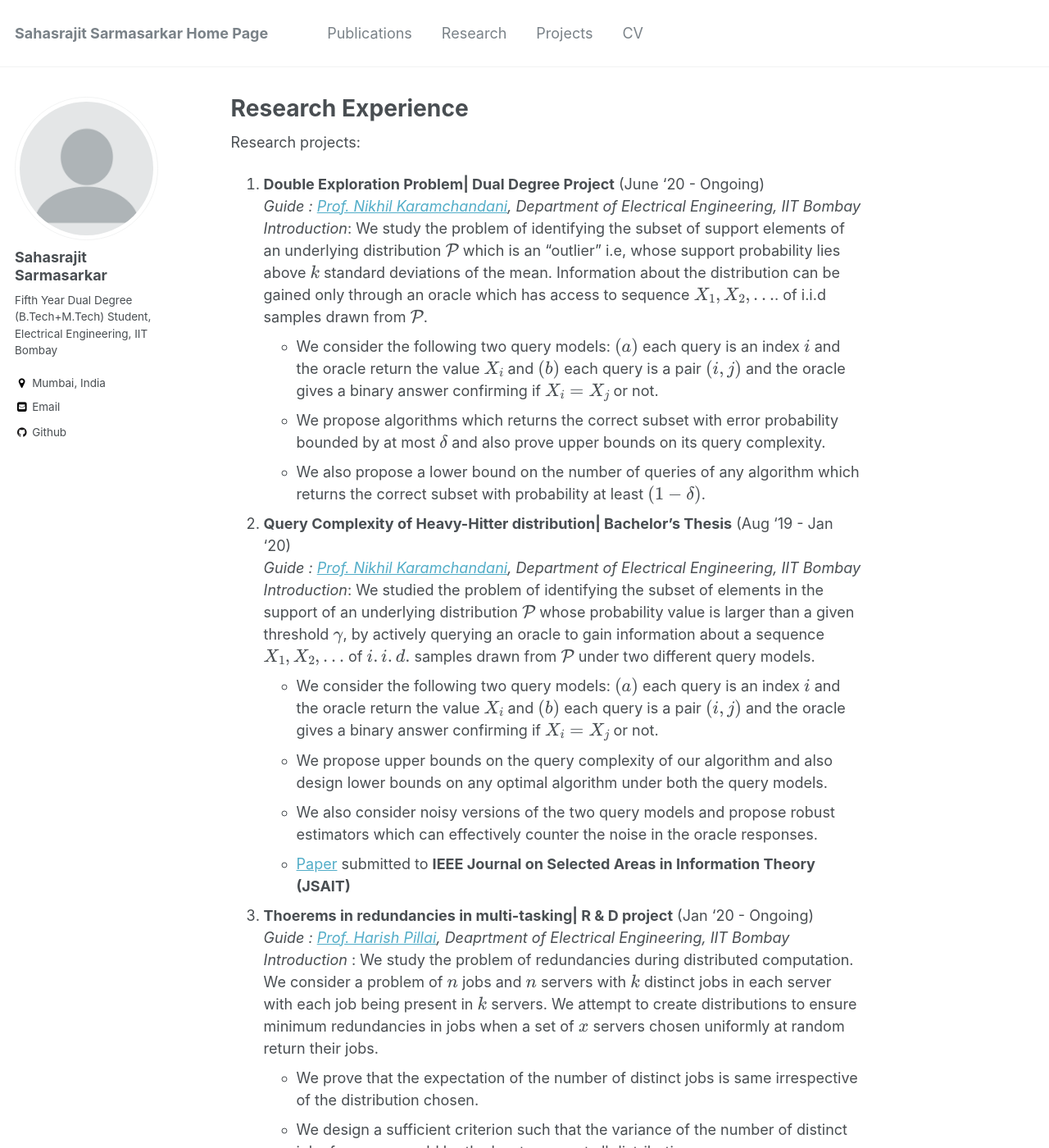
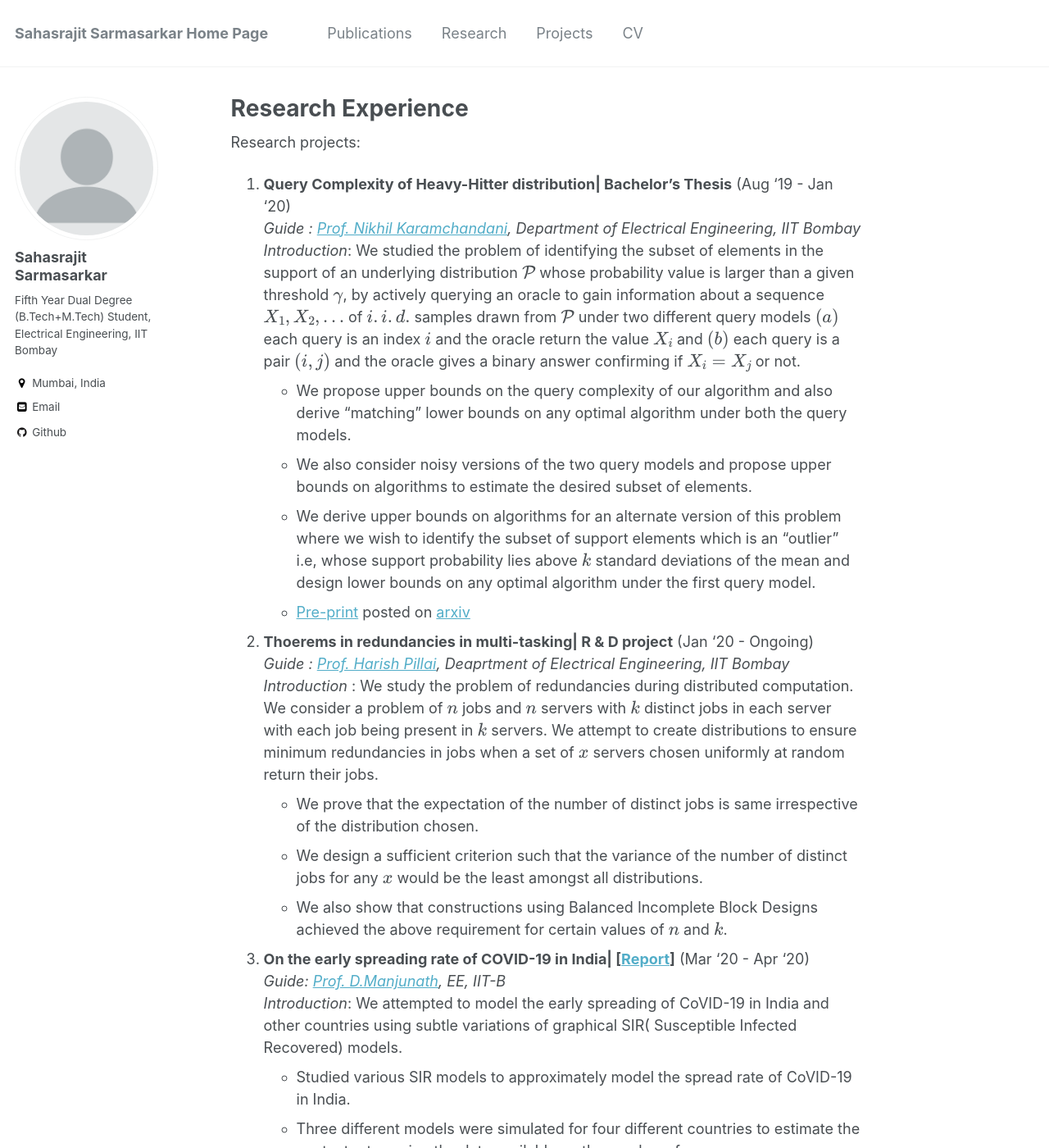
Before and after one commit to Sahasrajit123/Sahasrajit123.github.io, a Jekyll site: the page built from _pages/research.md, in a window 1280 px wide and 1400 px high. Shown: the whole window at 82% size. Built offline with Jekyll 4.4.1, drawn with Linux system fonts in a browser that asks for light colours; formulas are drawn with MathJax 3; some of the changed text lies outside the part shown.

Commit message:
Page changed

```diff
--- a/_pages/research.md
+++ b/_pages/research.md
@@ -9,37 +9,36 @@ excerpt: "Research Experience"
 
 Research projects:
 
-1. **Double Exploration Problem| Dual Degree Project** (June '20 - Ongoing) <br/>
-  *Guide : [Prof. Nikhil Karamchandani](http://www.ee.iitb.ac.in/~nikhilk/), Department of Electrical Engineering, IIT Bombay* <br/>
-  *Introduction*:  We study the problem of identifying the subset of support elements of an underlying distribution $\mathcal{P}$ which is an "outlier" i.e, whose support probability lies above $k$ standard deviations of the mean. Information about the distribution can be gained only through an oracle which has access to sequence $X_1,X_2,...$. of i.i.d samples drawn from $\mathcal{P}$.  <br/>
-  * We consider the following two query models: $(a)$ each query is an index $i$ and the oracle return the value $X_i$ and $(b)$ each query is a pair $(i,j)$ and the oracle gives a binary answer confirming if $X_i = X_j$ or not.<br/>
-  * We propose algorithms which returns the correct subset with error probability bounded by at most $\delta$ and also prove upper bounds on its query complexity.<br/>
-  * We also propose a lower bound on the number of queries of any algorithm which returns the correct subset with probability at least $(1-\delta)$.<br/>
 
 
-2. **Query Complexity of Heavy-Hitter distribution| Bachelor's Thesis** (Aug '19 - Jan '20) <br/>
+1. **Query Complexity of Heavy-Hitter distribution| Bachelor's Thesis** (Aug '19 - Jan '20) <br/>
   *Guide : [Prof. Nikhil Karamchandani](http://www.ee.iitb.ac.in/~nikhilk/), Department of Electrical Engineering, IIT Bombay* <br/>
-  *Introduction*: We studied the problem of identifying the subset of elements in the support of an underlying distribution $\mathcal{P}$ whose probability value is larger than a given threshold $\gamma$, by actively querying an oracle to gain information about a sequence $X_1, X_2, \ldots$ of $i.i.d.$ samples drawn from $\mathcal{P}$ under two different query models.<br/>
-  * We consider the following two query models: $(a)$ each query is an index $i$ and the oracle return the value $X_i$ and $(b)$ each query is a pair $(i,j)$ and the oracle gives a binary answer
-  confirming if $X_i = X_j$ or not.<br/>
-  * We propose upper bounds on the query complexity of our algorithm and also design lower bounds on any optimal algorithm under both the query models.<br/>
-  * We also consider noisy versions of the two query models and propose robust estimators which can effectively counter the noise in the oracle responses.<br/>
-  * [Paper](https://arxiv.org/abs/2005.14425) submitted to **IEEE Journal on Selected Areas in Information Theory (JSAIT)**
+  *Introduction*: We studied the problem of identifying the subset of elements in the support of an underlying distribution $\mathcal{P}$ whose probability value is larger than a given threshold $\gamma$, by actively querying an oracle to gain information about a sequence $X_1, X_2, \ldots$ of $i.i.d.$ samples drawn from $\mathcal{P}$ under two different query models $(a)$ each query is an index $i$ and the oracle return the value $X_i$ and $(b)$ each query is a pair $(i,j)$ and the oracle gives a binary answer confirming if $X_i = X_j$ or not.<br/>
+  * We propose upper bounds on the query complexity of our algorithm and also derive "matching" lower bounds on any optimal algorithm under both the query models.<br/>
+  * We also consider noisy versions of the two query models and propose upper bounds on algorithms to estimate the desired subset of elements.<br/>
+  * We derive upper bounds on algorithms for an alternate version of this problem where we wish to identify the subset of support elements which is an "outlier" i.e, whose support probability lies above $k$ standard deviations of the mean and design lower bounds on any optimal algorithm under the first query model.<br/>
+  * [Pre-print](https://arxiv.org/abs/2005.14425) posted on [arxiv](https://arxiv.org)
 
 
-3. **Thoerems in redundancies in multi-tasking| R & D project** (Jan '20 - Ongoing) <br/>
+2. **Thoerems in redundancies in multi-tasking| R & D project** (Jan '20 - Ongoing) <br/>
    *Guide : [Prof. Harish Pillai](https://www.ee.iitb.ac.in/wiki/faculty/hp), Deaprtment of Electrical Engineering, IIT Bombay* <br/>
    *Introduction* : We study the problem of redundancies during distributed computation. We consider a problem of $n$ jobs and $n$ servers with $k$ distinct jobs in each server with each job being present in $k$ servers. We attempt to create distributions to ensure minimum redundancies in jobs when a set of $x$ servers chosen uniformly at random return their jobs.
    * We prove that the expectation of the number of distinct jobs is same irrespective of the distribution chosen.<br/>
    * We design a sufficient criterion such that the variance of the number of distinct jobs for any $x$ would be the least amongst all distributions.<br/>
    * We also show that constructions using Balanced Incomplete Block Designs achieved the above requirement for certain values of $n$ and $k$.<br/>
 
+3. **On the early spreading rate of COVID-19 in India| \[[Report](https://www.researchgate.net/publication/340898213_On_the_early_spreading_rate_of_COVID-19_in_India)\]** (Mar '20 - Apr '20) <br/>
+   *Guide: [Prof. D.Manjunath](https://www.ee.iitb.ac.in/wiki/faculty/dmanju), EE, IIT-B* <br/>
+  *Introduction*: We attempted to model the early spreading of CoVID-19  in India and other countries using subtle variations of graphical SIR( Susceptible Infected Recovered) models.
+  * Studied various SIR models to approximately model the spread rate of CoVID-19 in India.<br/>
+  * Three different models were simulated for four different countries to estimate the contact rates using the data available on the number of cases.<br/>
 
 
-4. **Approximately Optimal Arms Identification of a MAB| \[[Slides](https://Sahasrajit123.github.io/files/Top_k_Arm_Selection.pdf)\]** (Aug' 2019 - Nov' 2019) <br/>
+
+4. **Approximately Optimal Arms Identification of a MAB| \[[Slides](https://Sahasrajit123.github.io/files/Top_k_Arm_Selection.pdf)\]** (Aug '19 - Nov '19) <br/>
    *Guide : [Prof. Sharayu Moharir](https://www.ee.iitb.ac.in/web/people/faculty/home/sharayum), Department of Electrical Engineering, IIT Bombay* <br/>
    *Introduction*: This is a MAB (Multi Arm Bandit) setting problem where we wish to identify a set of top $m$ arms with $\epsilon$-error tolerance correctly with probability at least $(1-\delta)$. This algorithm proceeds in rounds with each round divided into 2 events- Sampling Strategy and Stoppping Criterion.
-   * Slightly modified the stopping criterion and the confidence intervals by making algebraic improvements in a previous work on PAC optimal subsets.<br/>
+   * Modified the stopping criterion and the confidence intervals in a previous work on PAC optimal subsets.<br/>
    * Theoretically proved $2/3^{rd}$ factor improvement in the pull complexity with the above modifications.<br/>
 
 
```
Also changed, not shown: _pages/about.md (+1 -1 lines), _pages/projects.md (+5 -12 lines), _pages/publications.md (+2 -1 lines).
